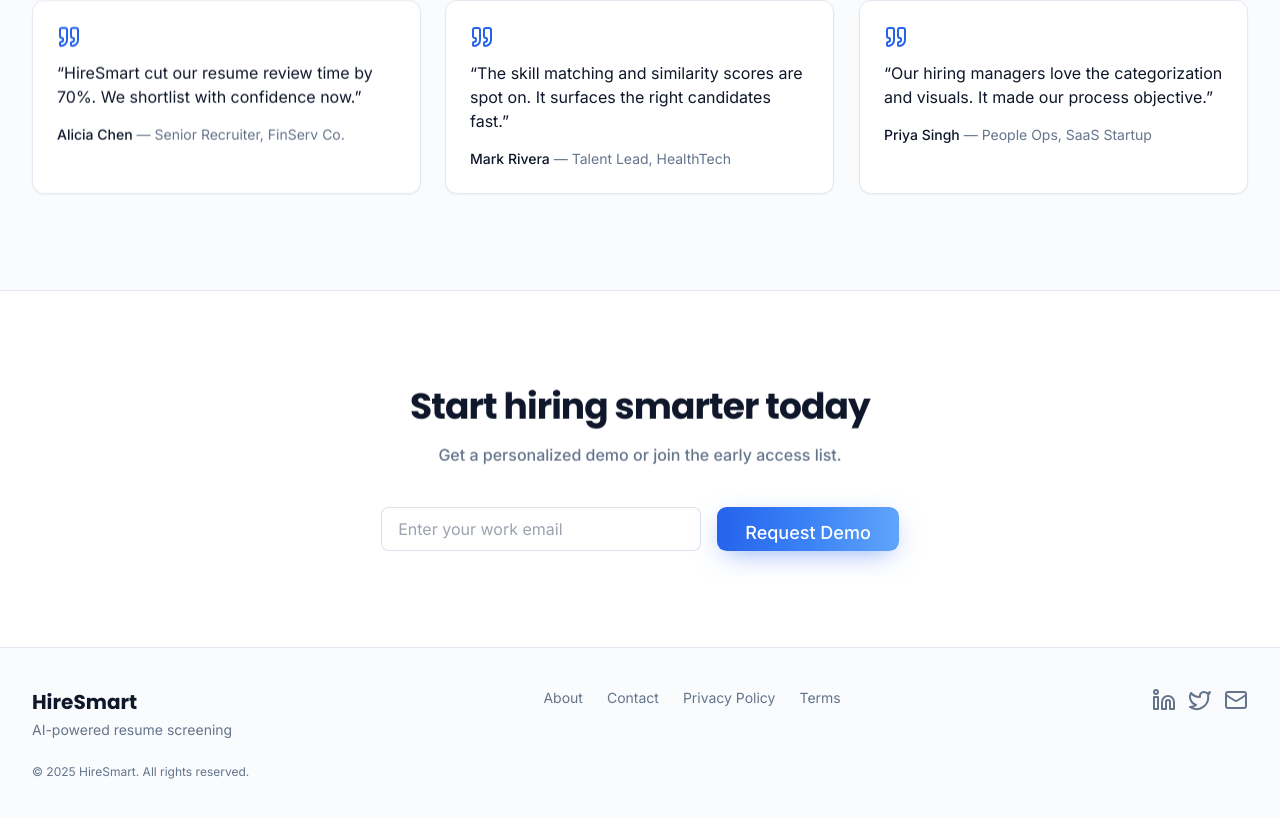
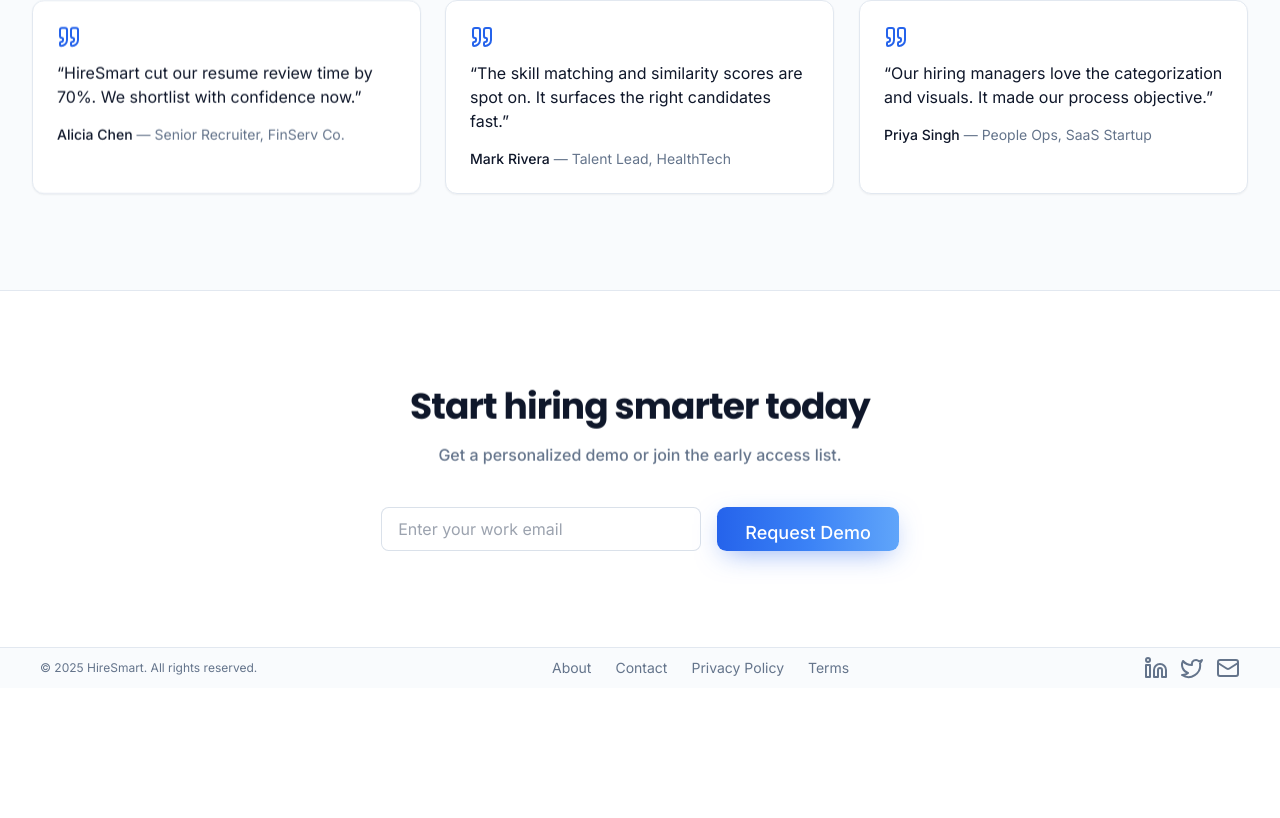
Before and after one commit to krishang2205/HireSmart, a React (Vite) app: page / in a window 1280 px wide. Shown: the part 2310-3128 px from the top of the page. After the commit the page ends 2998 px from the top, so only its background shows below. Built offline with nearby package versions, Linux system fonts and the light colour scheme.

Commit message:
improved ui of dashboard

```diff
--- a/src/components/Footer.tsx
+++ b/src/components/Footer.tsx
@@ -3,29 +3,26 @@
 const Footer = () => {
 	return (
 		<footer className="border-t border-border bg-muted/40">
-			<div className="container mx-auto px-6 md:px-8 py-10">
-				<div className="flex flex-col md:flex-row items-center md:items-start justify-between gap-6">
-					<div>
-						<span className="font-display text-xl font-bold">HireSmart</span>
-						<p className="mt-1 text-sm text-muted-foreground">AI-powered resume screening</p>
+			<div className="container mx-auto px-4 md:px-8 py-2">
+				<div className="flex flex-row items-center justify-between w-full">
+					{/* Left: Copyright */}
+					<div className="flex-shrink-0 text-xs text-muted-foreground pl-2">
+						© {new Date().getFullYear()} HireSmart. All rights reserved.
 					</div>
-
-					<nav aria-label="Footer links" className="flex gap-6 text-sm">
+					{/* Center: Links */}
+					<nav aria-label="Footer links" className="flex gap-6 text-sm justify-center flex-1">
 						<a href="#" className="story-link">About</a>
 						<a href="#" className="story-link">Contact</a>
 						<a href="#" className="story-link">Privacy Policy</a>
 						<a href="#" className="story-link">Terms</a>
 					</nav>
-
-					<div className="flex items-center gap-3 text-muted-foreground">
+					{/* Right: Icons */}
+					<div className="flex items-center gap-3 text-muted-foreground pr-2">
 						<a href="#" aria-label="LinkedIn" className="hover-scale"><Linkedin /></a>
 						<a href="#" aria-label="Twitter" className="hover-scale"><Twitter /></a>
 						<a href="mailto:hello@hiresmart.app" aria-label="Email" className="hover-scale"><Mail /></a>
 					</div>
 				</div>
-				<p className="mt-6 text-xs text-muted-foreground">
-					© {new Date().getFullYear()} HireSmart. All rights reserved.
-				</p>
 			</div>
 		</footer>
 	);
--- a/src/pages/Dashboard.tsx
+++ b/src/pages/Dashboard.tsx
@@ -2,15 +2,16 @@
 import Brand from '@/components/Brand';
 import ResumeScreener from '@/components/ResumeScreener';
 import { useState } from 'react';
+import Footer from '@/components/Footer';
 
 export default function Dashboard() {
   const { user } = useAuth();
   const [showInsights, setShowInsights] = useState(true);
 
   return (
-    <div className="min-h-screen bg-gradient-to-br from-indigo-100 via-blue-50 to-cyan-100 flex flex-col">
+  <div className="min-h-screen bg-blue-50 flex flex-col text-sm">
       {/* Header */}
-      <header className="flex items-center justify-between px-0 py-4 bg-white/80 shadow-sm w-full z-10">
+  <header className="flex items-center justify-between px-0 py-2 bg-indigo-50/80 shadow-sm w-full z-10 text-sm">
         <div className="flex items-center gap-3 pl-8">
           <Brand logoClassName="h-8 w-8" wordClassName="text-xl font-extrabold tracking-tight text-indigo-700" />
         </div>
@@ -30,27 +31,37 @@
       {/* Content below header */}
       <div className="flex flex-1">
         {/* Sidebar */}
-        <aside className="w-48 bg-white/90 border-r border-gray-200 flex flex-col shadow-sm pt-0">
+  <aside className="w-44 bg-blue-100 border-r border-gray-200 flex flex-col shadow-sm pt-0 text-sm">
           <nav className="flex flex-col gap-2 mt-8 px-6">
             <a href="#" className="flex items-center gap-3 px-4 py-2 rounded-lg bg-indigo-100 text-indigo-700 font-semibold">
               <span>Resume Screening</span>
             </a>
             <a href="#" className="flex items-center gap-3 px-4 py-2 rounded-lg text-gray-700 hover:bg-blue-50">
+              <span>Job Descriptions</span>
+            </a>
+            <a href="#" className="flex items-center gap-3 px-4 py-2 rounded-lg text-gray-700 hover:bg-blue-50">
+              <span>Candidates</span>
+            </a>
+            <a href="#" className="flex items-center gap-3 px-4 py-2 rounded-lg text-gray-700 hover:bg-blue-50">
               <span>Results</span>
             </a>
             <a href="#" className="flex items-center gap-3 px-4 py-2 rounded-lg text-gray-700 hover:bg-blue-50">
-              <span>Profile</span>
+              <span>Insights & Analytics</span>
             </a>
             <a href="#" className="flex items-center gap-3 px-4 py-2 rounded-lg text-gray-700 hover:bg-blue-50">
-              <span>Help</span>
+              <span>Activity Log</span>
             </a>
+            <a href="#" className="flex items-center gap-3 px-4 py-2 rounded-lg text-gray-700 hover:bg-blue-50">
+              <span>Settings</span>
+            </a>
+
           </nav>
-          <div className="mt-auto pt-8 pb-4 text-xs text-gray-400 text-center">© {new Date().getFullYear()} HireSmart</div>
+
         </aside>
 
         {/* Main Content */}
-        <div className="flex-1 flex flex-col">
-          <main className="flex-1 flex flex-col px-4 py-8 gap-8 relative">
+        <div className="flex-1 flex flex-col text-sm">
+          <main className="flex-1 flex flex-col px-2 py-4 gap-4 relative text-sm">
             {/* Insights pop-up */}
             {showInsights && (
               <div className="fixed top-8 right-8 z-50 w-96 min-w-[320px] bg-white/90 rounded-xl shadow-lg border border-blue-100 p-6 flex flex-col items-center gap-4 animate-fade-in">
@@ -75,21 +86,20 @@
             {/* Intro section - stays narrow */}
             <div className="mx-auto max-w-2xl text-center">
               <h1 className="text-3xl md:text-4xl font-extrabold text-indigo-700 mb-2 tracking-tight">HireSmart Dashboard</h1>
-              <p className="text-lg text-blue-900/80 mb-4">AI-powered resume screening & hiring workflow</p>
+              <p className="text-lg text-blue-900/80 mb-2">AI-powered resume screening & hiring workflow</p>
               <div className="flex justify-center gap-2 mb-2">
                 <span className="inline-block px-4 py-1 rounded-full bg-cyan-200 text-cyan-900 font-semibold text-sm">Fast</span>
                 <span className="inline-block px-4 py-1 rounded-full bg-indigo-200 text-indigo-900 font-semibold text-sm">Accurate</span>
                 <span className="inline-block px-4 py-1 rounded-full bg-blue-200 text-blue-900 font-semibold text-sm">Secure</span>
               </div>
-            </div>
-
-            {/* Resume screener section - full width */}
-            <div className="w-full">
+            </div> {/* Resume screener section - full width */}
+            <div className="w-full" >
               <ResumeScreener />
             </div>
           </main>
         </div>
       </div>
+      <Footer />
     </div>
   );
 }
```
